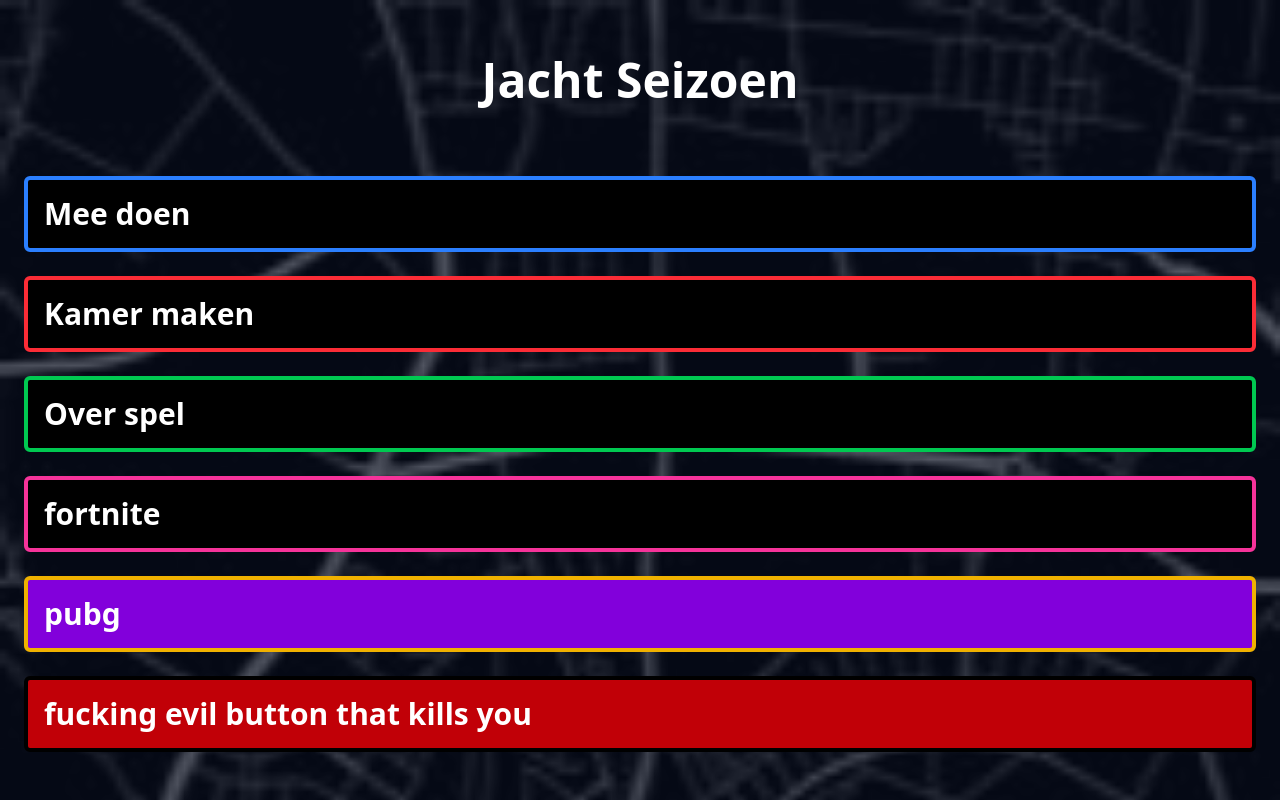
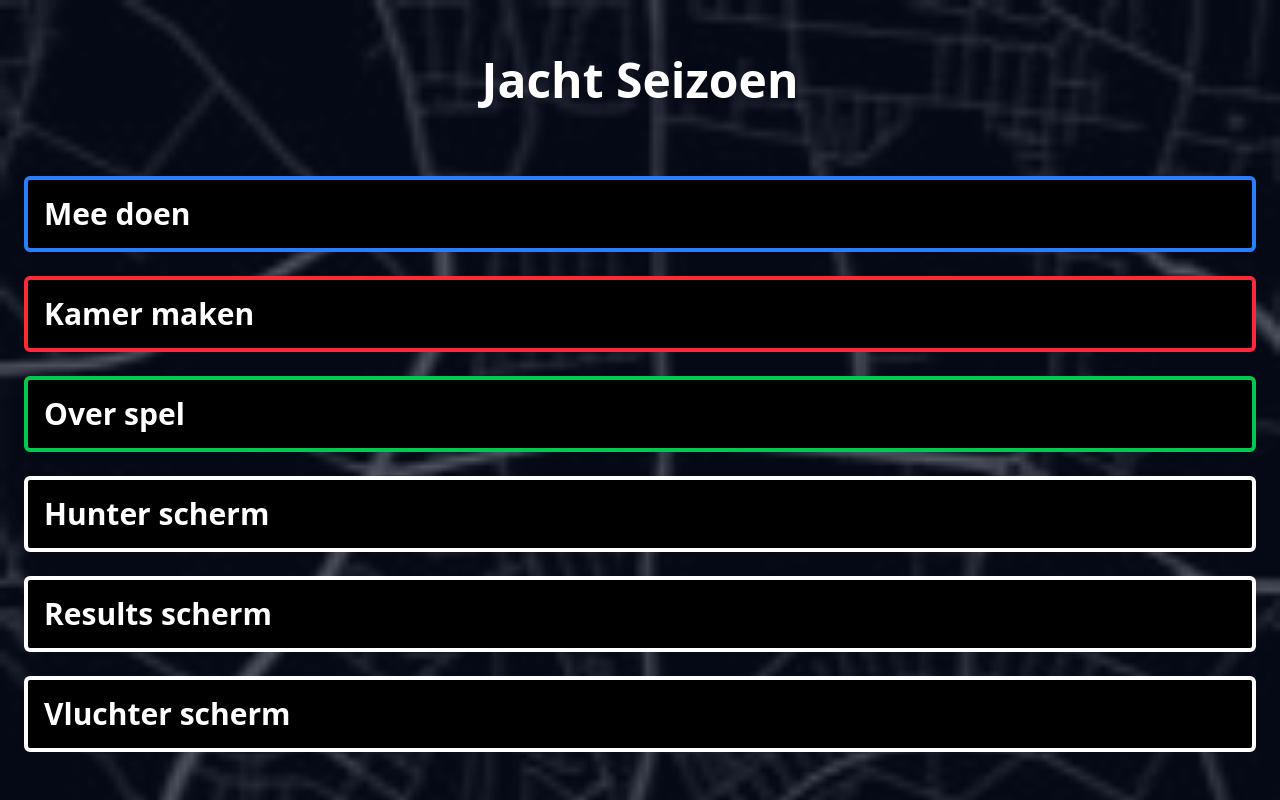
Before and after one commit to Butch-Smith/Jacht-Seizoen, a Next.js app in the folder jacht-seizoen/: page / in a window 1280 px wide. Built offline with nearby package versions, Linux system fonts and the light colour scheme.

Commit message:
made the buttons less good

```diff
--- a/jacht-seizoen/src/app/page.jsx
+++ b/jacht-seizoen/src/app/page.jsx
@@ -14,9 +14,9 @@
           <Link href="./JoinScreen" className="w-full bg-black p-4 text-white text-3xl font-bold border-4 border-blue-500 rounded-md">Mee doen</Link>
           <Link href="./CreateRoom" className="w-full bg-black p-4 text-white text-3xl font-bold border-4 border-red-500 rounded-md">Kamer maken</Link>
           <Link href="./InfoScreen" className="w-full bg-black p-4 text-white text-3xl font-bold border-4 border-green-500 rounded-md">Over spel</Link>
-          <Link href="./HunterScreen" className="w-full bg-black p-4 text-white text-3xl font-bold border-4 border-pink-500 rounded-md">fortnite</Link>
-          <Link href="./ResultScreen" className="w-full bg-purple-700 p-4 text-white text-3xl font-bold border-4 border-yellow-500 rounded-md">pubg</Link>
-          <Link href="./TargetScreen" className="w-full bg-red-700 p-4 text-white text-3xl font-bold border-4 border-black rounded-md">fucking evil button that kills you</Link>
+          <Link href="./HunterScreen" className="w-full bg-black p-4 text-white text-3xl font-bold border-4 border-white rounded-md">Hunter scherm</Link>
+          <Link href="./ResultScreen" className="w-full bg-black p-4 text-white text-3xl font-bold border-4 border-white rounded-md">Results scherm</Link>
+          <Link href="./TargetScreen" className="w-full bg-black p-4 text-white text-3xl font-bold border-4 border-white rounded-md">Vluchter scherm</Link>
         </section>
       </ScreenMain>
     </>
```
